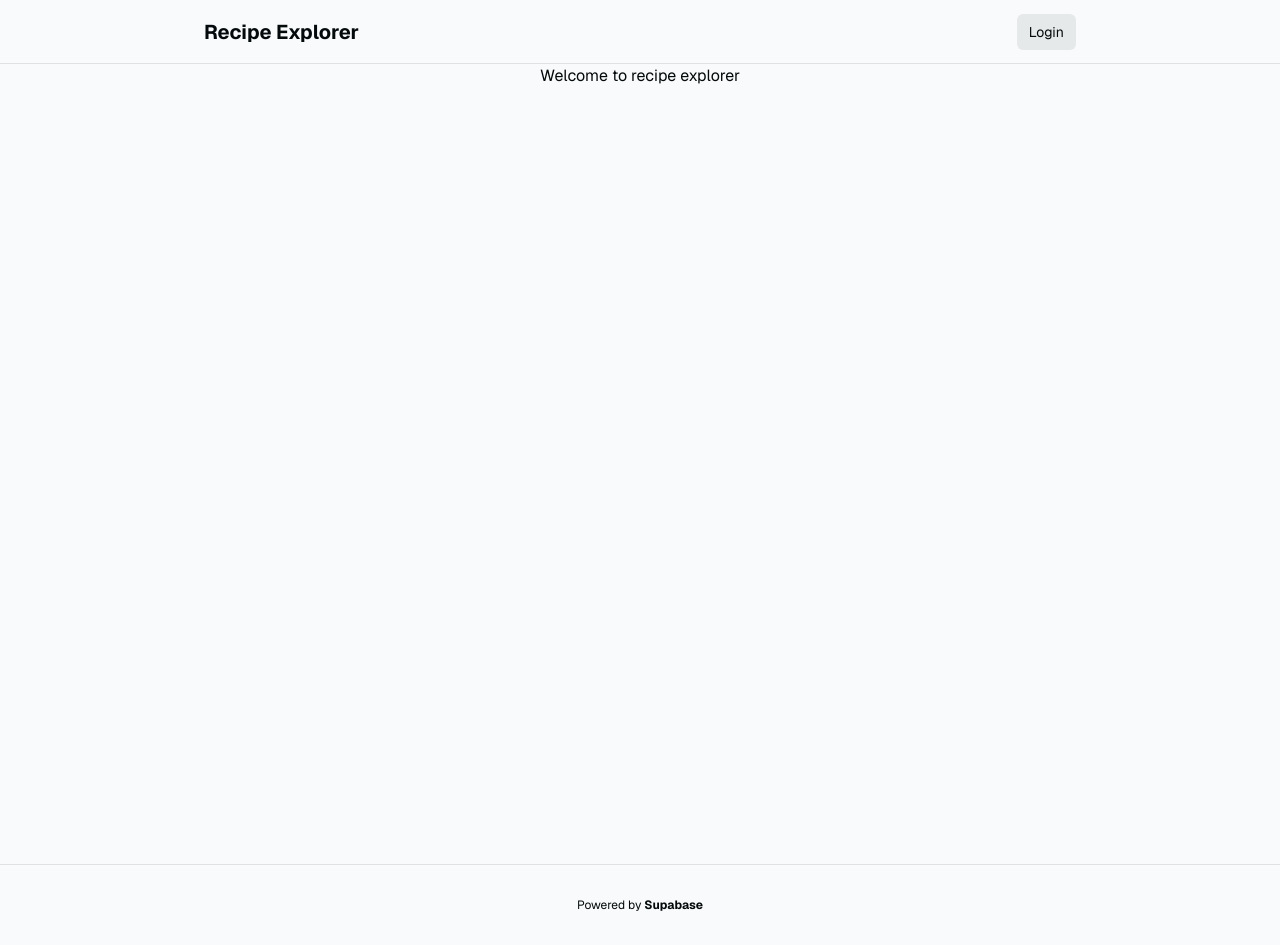
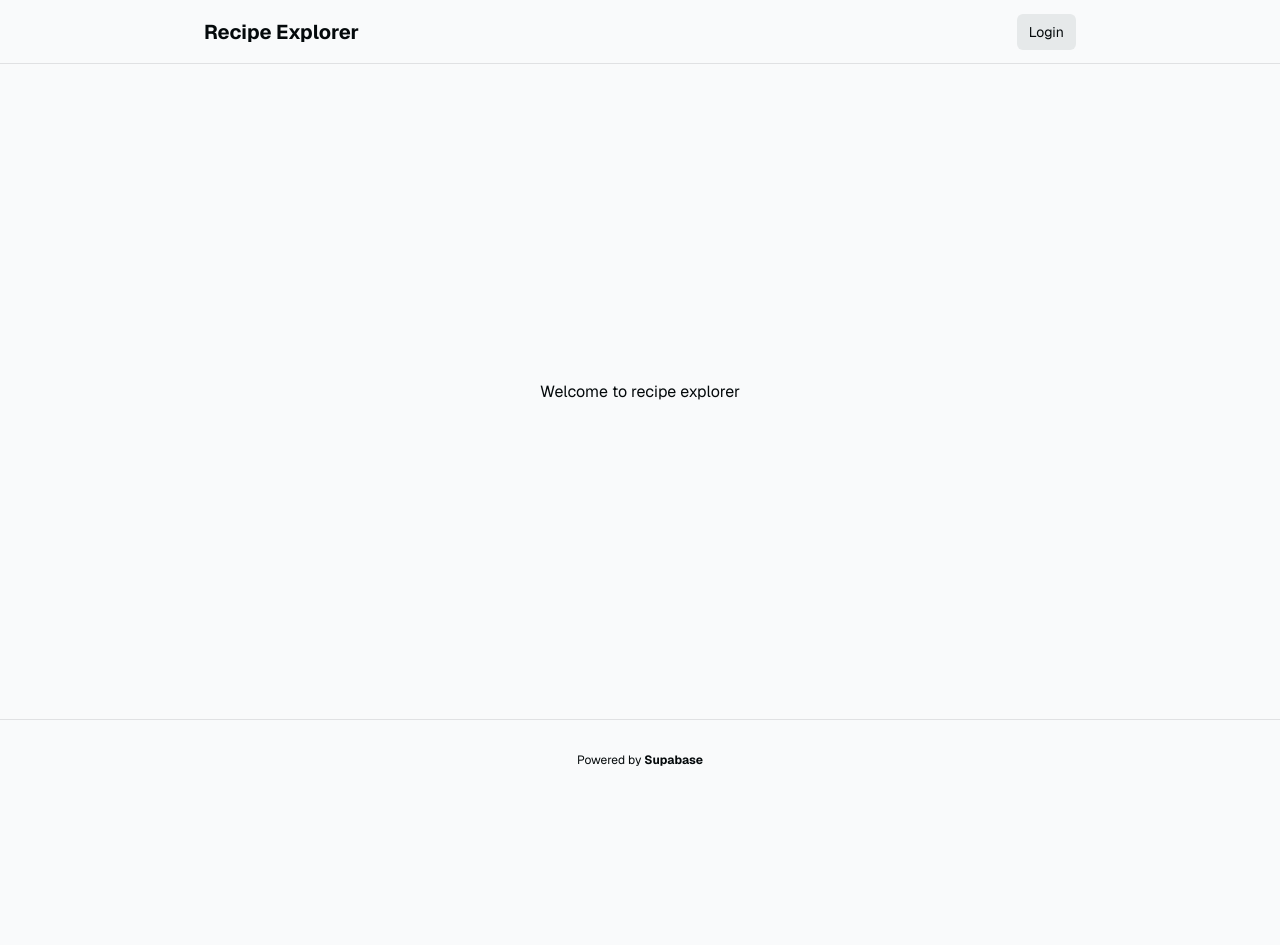
Before and after one commit to j-koziel/recipe-explorer, a Next.js app: page / in a window 1280 px wide. After the commit the page ends 800 px from the top, so only its background shows below. Built offline with nearby package versions, Linux system fonts and the light colour scheme; no server answers.

Commit message:
fix: correctly use screen height

```diff
--- a/app/layout.tsx
+++ b/app/layout.tsx
@@ -20,11 +20,9 @@ export default function RootLayout({
 }) {
   return (
     <html lang="en" className={GeistSans.className}>
-      <body className="bg-background text-foreground">
+      <body className="bg-background text-foreground min-h-screen flex flex-col justify-between items-center">
         <NavBar />
-        <main className="min-h-screen flex flex-col items-center">
-          {children}
-        </main>
+        <main className="flex flex-col items-center">{children}</main>
         <Footer />
       </body>
     </html>
```
